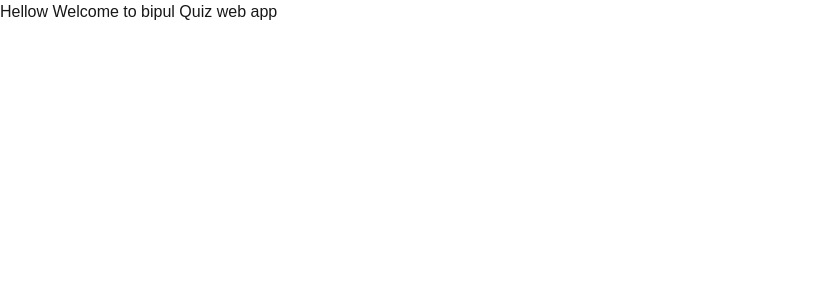
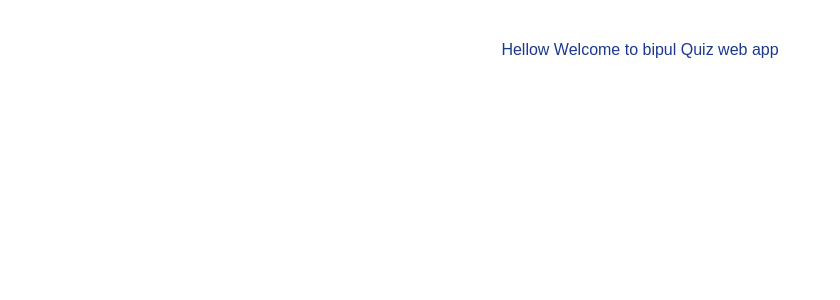
Before and after one commit to raisanhaquerafe092-pixel/quizwebapp, a Next.js app: page /quiz in a window 1280 px wide. Shown: the top 300 px of the page, without its empty margins (0-840 px from the left). Built offline with nearby package versions, Linux system fonts and the light colour scheme.

Commit message:
test purpose

```diff
--- a/src/app/quiz/page.tsx
+++ b/src/app/quiz/page.tsx
@@ -2,7 +2,7 @@
 export default function page() {
   return (
     <div>
-    <h1 className="tex" >Hellow Welcome to bipul Quiz web app </h1>
+    <h1 className="text-base text-center text-blue-900 mt-[3%]" >Hellow Welcome to bipul Quiz web app </h1>
     </div>
   )
 }
```
